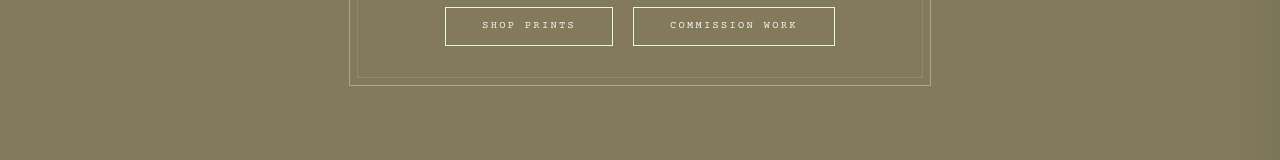
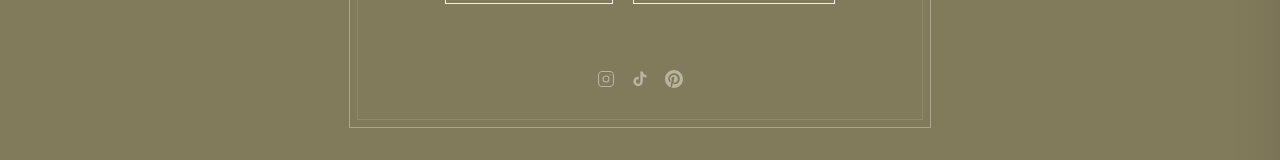
Before and after one commit to Austin3939/elizacay, a React (Vite) app: page / in a window 1280 px wide. Shown: the part 587-747 px from the top of the page. Built offline with nearby package versions, Linux system fonts and the light colour scheme; no server answers; a web font is replaced by a local one.

Commit message:
feat: add social icons to hero and newsletter section to homepage

```diff
--- a/src/index.css
+++ b/src/index.css
@@ -419,6 +419,11 @@ main { position: relative; z-index: 1; }
   margin-top: 8px;
 }
 
+.hero-social {
+  margin-top: 32px;
+  opacity: 0.7;
+}
+
 /* =====================
    Home — Featured Works
    ===================== */
--- a/src/pages/Home.jsx
+++ b/src/pages/Home.jsx
@@ -3,6 +3,8 @@ import { Link } from 'react-router-dom'
 import { getFeaturedProducts, isConfigured } from '../lib/shopify'
 import { useCart } from '../context/CartContext'
 import ArtPlaceholder from '../components/ArtPlaceholder'
+import SocialLinks from '../components/SocialLinks'
+import NewsletterSignup from '../components/NewsletterSignup'
 
 const STATIC_FEATURED = [
   { index: 0, title: 'Bell Flower Study',  medium: 'Digital illustration', price: '$45' },
@@ -102,6 +104,9 @@ export default function Home() {
             <Link to="/shop" className="btn btn-light">Shop Prints</Link>
             <Link to="/commission" className="btn btn-light">Commission Work</Link>
           </div>
+          <div className="hero-social">
+            <SocialLinks variant="light" />
+          </div>
         </div>
       </section>
 
@@ -171,6 +176,9 @@ export default function Home() {
           </div>
         </div>
       </section>
+
+      {/* ── Newsletter ────────────────────────────────────── */}
+      <NewsletterSignup variant="section" />
     </>
   )
 }
```
